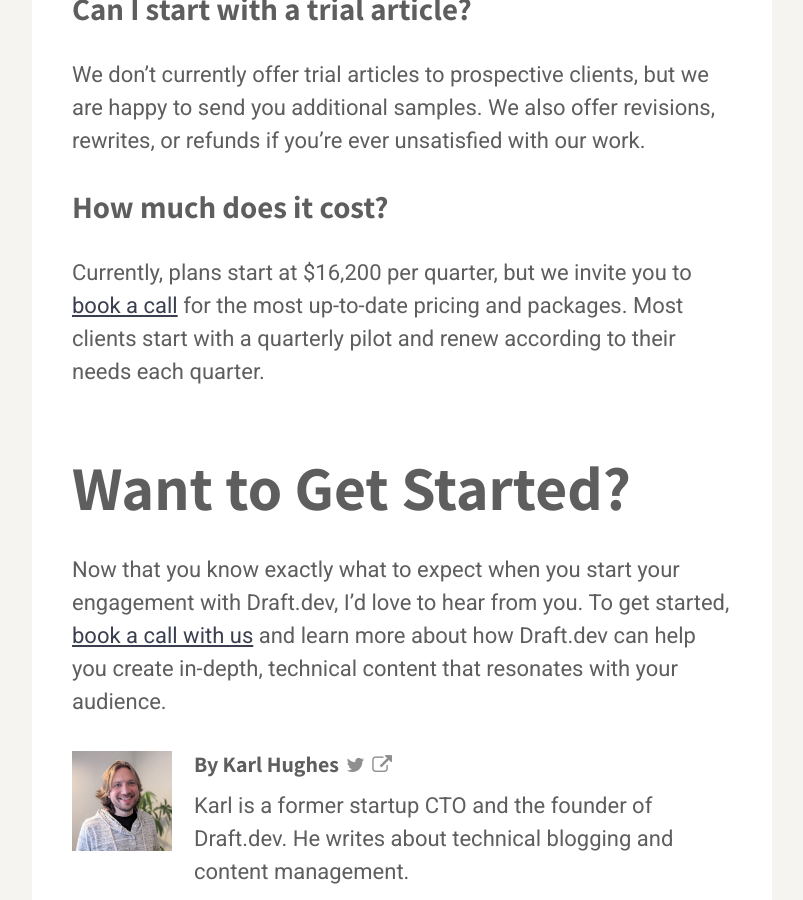
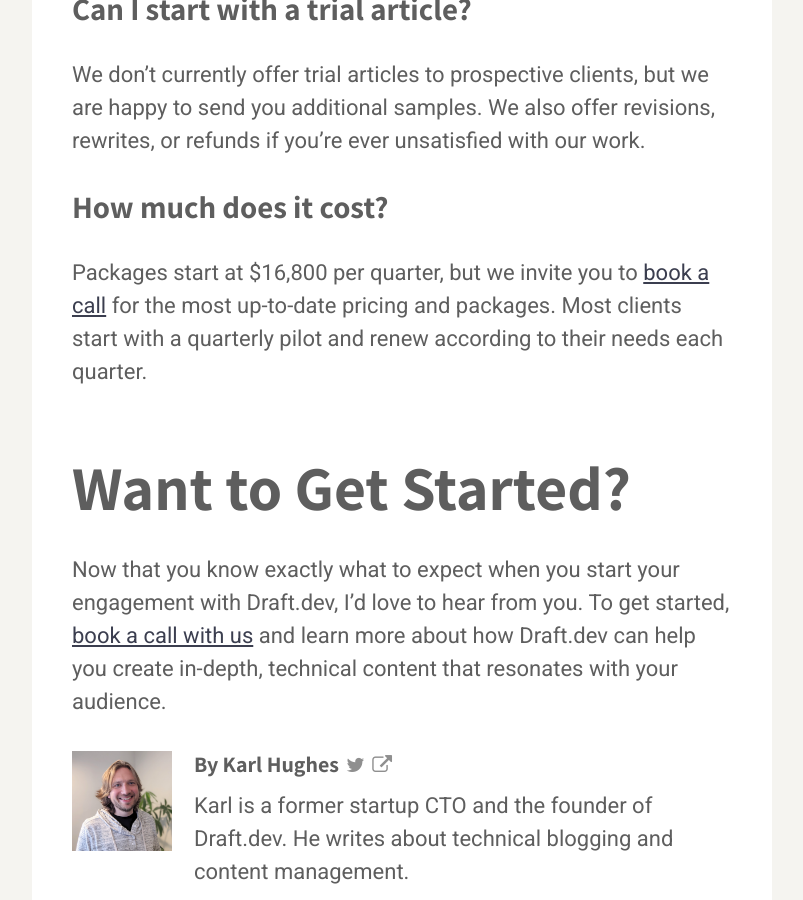
Before and after one commit to karllhughes/learn, a Jekyll site: the page built from _posts/2021-05-20-client-onboarding.md, in a window 1280 px wide and 900 px high, scrolled down 8640 px. Shown: the whole window, without its empty margins (238-1041 px from the left). Built offline with Jekyll 4.4.1, drawn with Linux system fonts in a browser that asks for light colours; a script that is not in the unit is left out.

Commit message:
Update Posts “2021-05-20-client-onboarding”

```diff
--- a/_posts/2021-05-20-client-onboarding.md
+++ b/_posts/2021-05-20-client-onboarding.md
@@ -109,7 +109,7 @@
 We don’t currently offer trial articles to prospective clients, but we are happy to send you additional samples. We also offer revisions, rewrites, or refunds if you’re ever unsatisfied with our work.
 
 ### How much does it cost?
-Currently, plans start at $16,200 per quarter, but we invite you to [book a call](https://draft.dev/call) for the most up-to-date pricing and packages. Most clients start with a quarterly pilot and renew according to their needs each quarter.
+Packages start at $16,800 per quarter, but we invite you to [book a call](https://draft.dev/call) for the most up-to-date pricing and packages. Most clients start with a quarterly pilot and renew according to their needs each quarter.
 
 ## Want to Get Started?
 Now that you know exactly what to expect when you start your engagement with Draft.dev, I’d love to hear from you. To get started, [book a call with us](https://draft.dev/call) and learn more about how Draft.dev can help you create in-depth, technical content that resonates with your audience.
```
